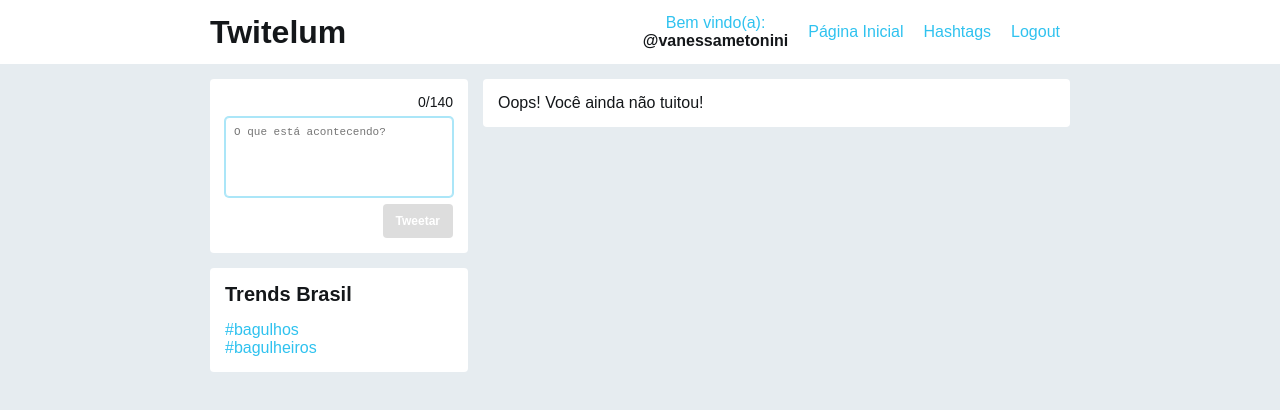
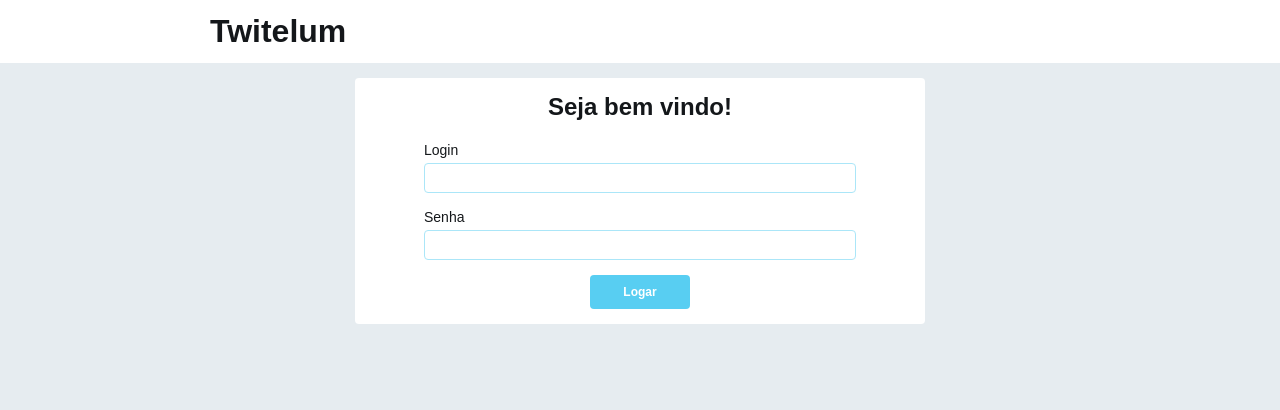
Before and after one commit to vanessametonini/twitelum, a React (Create React App) app: page /login in a window 1280 px wide. Shown: the top 410 px of the page. Built offline with nearby package versions, Linux system fonts and the light colour scheme.

Commit message:
Cap12 Router

```diff
--- a/package.json
+++ b/package.json
@@ -5,6 +5,7 @@
   "dependencies": {
     "react": "^16.12.0",
     "react-dom": "^16.12.0",
+    "react-router-dom": "^5.1.2",
     "react-scripts": "3.2.0"
   },
   "scripts": {
--- a/src/components/Cabecalho/index.js
+++ b/src/components/Cabecalho/index.js
@@ -4,7 +4,7 @@ import './cabecalho.css';
 function Cabecalho(props) {
   return (
     <header className="cabecalho">
-      <div className="cabecalho__container container">
+      <div className="container cabecalho__container">
         <h1 className="cabecalho__logo">
           <a href="/">Twitelum</a>
         </h1>
--- a/src/index.js
+++ b/src/index.js
@@ -1,5 +1,7 @@
 import React from 'react';
 import ReactDOM from 'react-dom';
+import { BrowserRouter } from "react-router-dom";
+import * as serviceWorker from "./serviceWorker";
 
 // CSS Global
 import './assets/css/reset.css'
@@ -9,10 +11,12 @@ import './assets/css/icon.css'
 import './assets/css/iconHeart.css'
 import './assets/css/novoTweet.css'
 
-import App from './App';
-import * as serviceWorker from './serviceWorker';
+//para importar o CSS dos components depois dos globais
+import Roteamento from "./routes";
 
-ReactDOM.render(<App />, document.getElementById('root'));
+ReactDOM.render(<BrowserRouter>
+  <Roteamento />
+</BrowserRouter>, document.getElementById('root'));
 
 // If you want your app to work offline and load faster, you can change
 // unregister() to register() below. Note this comes with some pitfalls.
--- a/src/App.js
+++ b/src/pages/Home/index.js
@@ -1,12 +1,12 @@
 import React , {Fragment, useState, useEffect} from 'react';
-import Cabecalho from './components/Cabecalho';
-import Dashboard from './components/Dashboard';
-import Widget from './components/Widget';
-import TrendsArea from './components/TrendsArea';
-import Tweet from './components/Tweet';
-import NavMenu from './components/NavMenu';
+import Cabecalho from '../../components/Cabecalho';
+import Dashboard from '../../components/Dashboard';
+import Widget from '../../components/Widget';
+import TrendsArea from '../../components/TrendsArea';
+import Tweet from '../../components/Tweet';
+import NavMenu from '../../components/NavMenu';
 
-function App() {
+function Home() {
 
   const [tweet, setTweet] = useState('');
   const [tweetList, setTweetList] = useState([]);
@@ -26,7 +26,7 @@ function App() {
   return (
     <Fragment>
       <Cabecalho>
-        <NavMenu usuario="@vanessametonini"/>
+        <NavMenu usuario="@caelum"/>
       </Cabecalho>
       <div className="container">
         <Dashboard>
@@ -71,4 +71,4 @@ function App() {
   );
 }
 
-export default App;
+export default Home;
--- /dev/null
+++ b/src/pages/Login/index.js
@@ -0,0 +1,39 @@
+import React, {Fragment} from 'react';
+import Cabecalho from '../../components/Cabecalho';
+import Widget from '../../components/Widget';
+import './login.css';
+
+function Login() {
+  return (
+    <Fragment>
+      <Cabecalho />
+      <div className="loginPage">
+        <div className="container">
+          <Widget>
+            <h2 className="loginPage__title">Seja bem vindo!</h2>
+            <form className="loginPage__form" action="/">
+              <div className="loginPage__inputWrap">
+                <label className="loginPage__label" htmlFor="login">Login</label>
+                <input className="loginPage__input" type="text" id="login" name="login" />
+              </div>
+              <div className="loginPage__inputWrap">
+                <label className="loginPage__label" htmlFor="senha">Senha</label>
+                <input className="loginPage__input" type="password" id="senha" name="senha" />
+              </div>
+              {/* <div className="loginPage__errorBox">
+                                    Mensagem de erro!
+                                </div> */}
+              <div className="loginPage__inputWrap">
+                <button className="loginPage__btnLogin" type="submit">
+                  Logar
+                                    </button>
+              </div>
+            </form>
+          </Widget>
+        </div>
+      </div>
+    </Fragment>
+  )
+}
+
+export default Login;
--- /dev/null
+++ b/src/pages/Login/login.css
@@ -0,0 +1,71 @@
+.loginPage {
+    max-width: 600px;
+    margin: auto;
+}
+
+.loginPage__title {
+    margin-top: 0;
+    margin-bottom: 20px;
+    text-align: center;
+}
+
+.loginPage__form {
+    max-width: 80%;
+    margin: 0 auto;
+}
+
+.loginPage__inputWrap:not(:last-child) {
+    margin-bottom: 15px;
+}
+
+.loginPage__errorBox {
+    width: 100%;
+    padding: 15px;
+    box-sizing: border-box;
+    text-align: center;
+    border: 1px solid #ebccd1;
+    border-radius: 4px;
+    background: #f7dedf;
+    color: #a94442;
+    margin: 15px 0;
+}
+
+.loginPage__label {
+    font-size: 14px;
+    display: inline-block;
+    margin-bottom: 5px;
+}
+.loginPage__input {
+    width: 100%;
+    transition: height .2s;
+    border: 1px solid #abe6f8;
+    border-radius: 4px;
+    resize: none;
+    padding: 8px;
+    font-size: 11px;
+}
+.loginPage__input:not(:empty),
+.loginPage__input:focus {
+  box-shadow: 0 0 0 1px #ABE6F8;
+  outline: 0;
+}
+
+.loginPage__btnLogin {
+    color: white;
+    background-color: #58CEF2;
+    border-color: transparent;
+    border-radius: 4px;
+    cursor: pointer;
+    font-size: 12px;
+    font-weight: bold;
+    line-height: 20px;
+    padding: 5px 11px;
+    text-align: center;
+    white-space: nowrap;
+    margin-top: 3px;
+    margin-left: auto;
+    margin-right: auto;
+    display: block;
+    width: 100%;
+    max-width: 100px;
+}
--- /dev/null
+++ b/src/routes.js
@@ -0,0 +1,15 @@
+import React from "react";
+import { Switch, Route } from "react-router-dom";
+import Home from "./pages/Home";
+import Login from "./pages/Login";
+
+const Roteamento = () => {
+  return (
+    <Switch>
+      <Route path="/login" component={Login} />
+      <Route path="/" component={Home} exact />
+    </Switch>
+  )
+}
+
+export default Roteamento;
```
Also changed, not shown: 1 other file (tests, documents, lock files or other folders).
